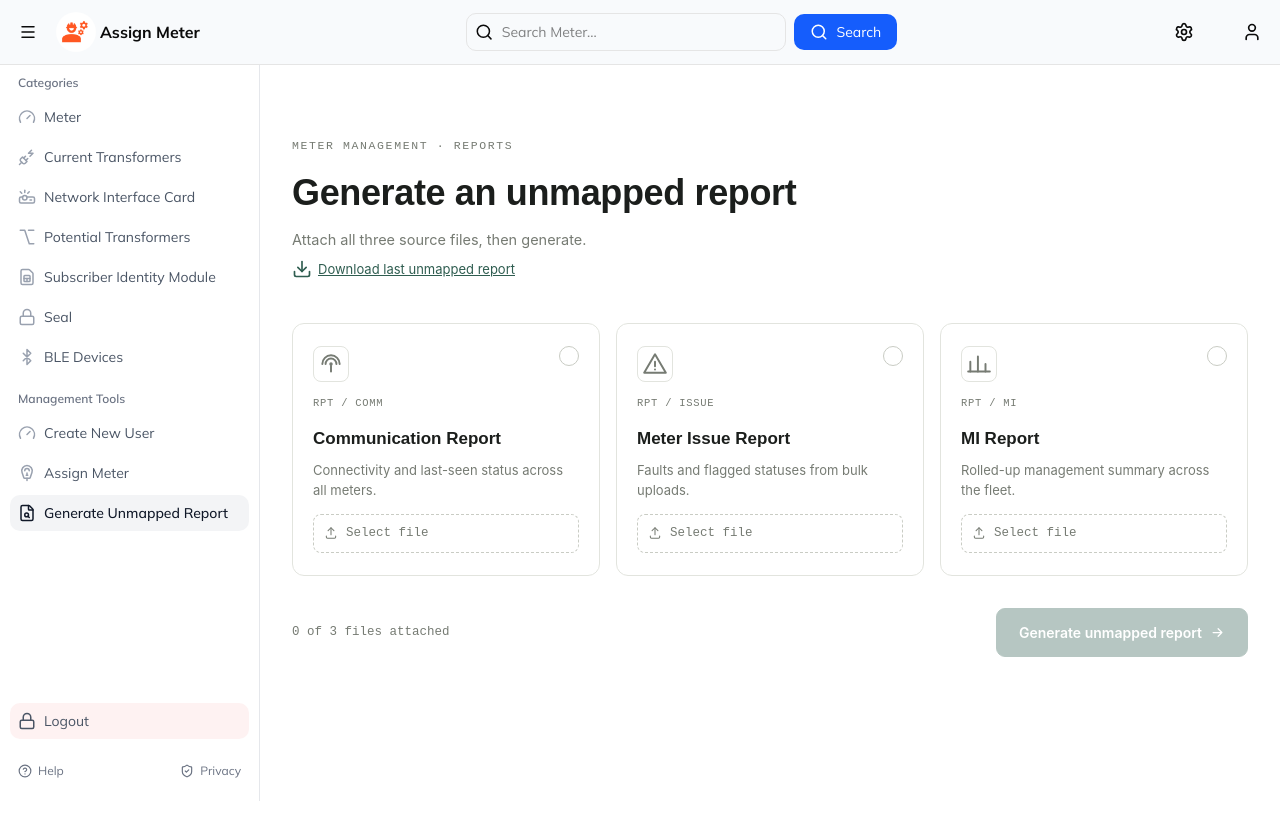
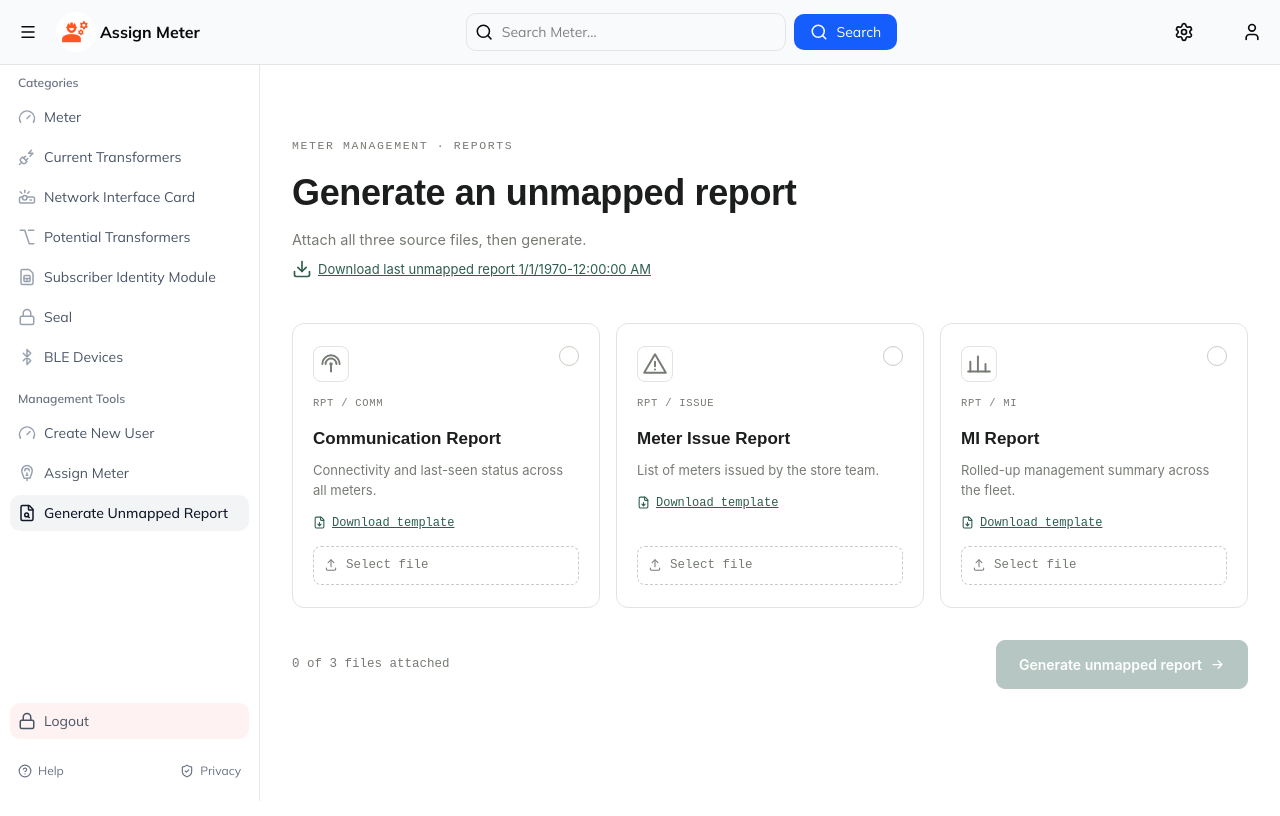
Before and after one commit to Codewithajoydas/Assign-Meter-Web, a Next.js app: page /generate-unmapped-report in a window 1280 px wide. Shown: the top 816 px of the page. Built offline with nearby package versions, Linux system fonts and the light colour scheme; no server answers.

Commit message:
feat: add report download metadata and templates

```diff
--- a/app/(app)/generate-unmapped-report/page.jsx
+++ b/app/(app)/generate-unmapped-report/page.jsx
@@ -1,27 +1,61 @@
 "use client";
 
-import { Download } from "lucide-react";
-import { useState } from "react";
+import { Download, FileDown } from "lucide-react";
+import { useCallback, useEffect, useState } from "react";
 
 const REPORT_META = {
   comm: {
     tag: "RPT / COMM",
     title: "Communication Report",
     desc: "Connectivity and last-seen status across all meters.",
+    templateUrl: "/unmapped_template/comm-template.csv",
   },
   issue: {
     tag: "RPT / ISSUE",
     title: "Meter Issue Report",
-    desc: "Faults and flagged statuses from bulk uploads.",
+    desc: "List of meters issued by the store team.",
+    templateUrl: "/unmapped_template/issue-template.csv",
   },
   mi: {
     tag: "RPT / MI",
     title: "MI Report",
     desc: "Rolled-up management summary across the fleet.",
+    templateUrl: "/unmapped_template/mi-template.csv",
   },
 };
 
 export default function GenerateUnmappedReportPage() {
+  const [lastGenerated, setLastGenerated] = useState(null);
+  const downloadReport = async () => {
+    try {
+      const response = await fetch(
+        `https://assign-meter-backend.onrender.com/api/last-unmapped-report`,
+      );
+
+      if (!response.ok) {
+        const error = await response.json();
+        throw new Error(error.error || "Failed to download report");
+      }
+
+      // Get file
+      const blob = await response.blob();
+
+      // Download file
+      const url = window.URL.createObjectURL(blob);
+
+      const link = document.createElement("a");
+      link.href = url;
+      link.download = "unmapped-report.csv";
+
+      document.body.appendChild(link);
+      link.click();
+      link.remove();
+
+      window.URL.revokeObjectURL(url);
+    } catch (error) {
+      console.error(error);
+    }
+  };
   // Holds the three selected files, keyed by report type
   const [files, setFiles] = useState({
     comm: null,
@@ -41,7 +75,8 @@ export default function GenerateUnmappedReportPage() {
   };
 
   // Send all three files to the backend and trigger a CSV download
-  const generateReport = async () => {
+  const generateReport = useCallback(() => {
+    async () => {
       if (!allFilesReady) return;
 
       setIsGenerating(true);
@@ -77,6 +112,22 @@ export default function GenerateUnmappedReportPage() {
         setIsGenerating(false);
       }
     };
+  }, [allFilesReady, files.comm, files.issue, files.mi]);
+
+  const get_last_generation_date = async () => {
+    try {
+      const response = await fetch(
+        `https://assign-meter-backend.onrender.com/api/last-unmapped-report/last-modified`,
+      );
+      const data = await response.json();
+      setLastGenerated(data.lastModified);
+    } catch (error) {
+      console.error(error);
+    }
+  };
+  useEffect(() => {
+    get_last_generation_date();
+  }, []);
 
   return (
     <div style={styles.body}>
@@ -86,9 +137,12 @@ export default function GenerateUnmappedReportPage() {
         <p style={styles.headParagraph}>
           Attach all three source files, then generate.
         </p>
-        <a href="https://assign-meter-backend.onrender.com/api/last-unmapped-report" style={styles.lastReportLink}>
-          <Download size={20} />Download last unmapped report
-        </a>
+        <button onClick={downloadReport} style={styles.lastReportLink}>
+          <Download size={20} />
+          Download last unmapped report{" "}
+          {new Date(lastGenerated).toLocaleDateString()}-
+          {new Date(lastGenerated).toLocaleTimeString() ?? "Note Generated Yet"}
+        </button>
       </div>
 
       <div style={styles.board}>
@@ -112,7 +166,9 @@ export default function GenerateUnmappedReportPage() {
         <button
           style={{
             ...styles.generateBtn,
-            ...(allFilesReady && !isGenerating ? {} : styles.generateBtnDisabled),
+            ...(allFilesReady && !isGenerating
+              ? {}
+              : styles.generateBtnDisabled),
           }}
           disabled={!allFilesReady || isGenerating}
           onClick={generateReport}
@@ -125,7 +181,7 @@ export default function GenerateUnmappedReportPage() {
   );
 }
 
-// Single report card: icon, check-mark, description, and file picker
+// Single report card: icon, check-mark, description, template link, and file picker
 function ReportCard({ type, file, onFileChange }) {
   const meta = REPORT_META[type];
   const filled = Boolean(file);
@@ -160,6 +216,11 @@ function ReportCard({ type, file, onFileChange }) {
       <h2 style={styles.cardTitle}>{meta.title}</h2>
       <p style={styles.cardDesc}>{meta.desc}</p>
 
+      <a href={meta.templateUrl} download style={styles.templateLink}>
+        <FileDown size={13} />
+        Download template
+      </a>
+
       <label
         style={{
           ...styles.fileSelect,
@@ -189,7 +250,14 @@ function ReportCard({ type, file, onFileChange }) {
 function CardIcon({ type }) {
   if (type === "comm") {
     return (
-      <svg viewBox="0 0 24 24" fill="none" stroke="currentColor" strokeWidth="1.8" strokeLinecap="round" strokeLinejoin="round">
+      <svg
+        viewBox="0 0 24 24"
+        fill="none"
+        stroke="currentColor"
+        strokeWidth="1.8"
+        strokeLinecap="round"
+        strokeLinejoin="round"
+      >
         <path d="M4 12a8 8 0 0 1 16 0" />
         <path d="M7 12a5 5 0 0 1 10 0" />
         <circle cx="12" cy="12" r="1.6" fill="currentColor" stroke="none" />
@@ -199,7 +267,14 @@ function CardIcon({ type }) {
   }
   if (type === "issue") {
     return (
-      <svg viewBox="0 0 24 24" fill="none" stroke="currentColor" strokeWidth="1.8" strokeLinecap="round" strokeLinejoin="round">
+      <svg
+        viewBox="0 0 24 24"
+        fill="none"
+        stroke="currentColor"
+        strokeWidth="1.8"
+        strokeLinecap="round"
+        strokeLinejoin="round"
+      >
         <path d="M12 3 2 20h20L12 3Z" />
         <path d="M12 10v4" />
         <circle cx="12" cy="17" r="0.9" fill="currentColor" stroke="none" />
@@ -207,7 +282,14 @@ function CardIcon({ type }) {
     );
   }
   return (
-    <svg viewBox="0 0 24 24" fill="none" stroke="currentColor" strokeWidth="1.8" strokeLinecap="round" strokeLinejoin="round">
+    <svg
+      viewBox="0 0 24 24"
+      fill="none"
+      stroke="currentColor"
+      strokeWidth="1.8"
+      strokeLinecap="round"
+      strokeLinejoin="round"
+    >
       <path d="M4 19V10M11 19V5M18 19v-7" />
       <path d="M2 19h20" />
     </svg>
@@ -216,7 +298,14 @@ function CardIcon({ type }) {
 
 function CheckIcon() {
   return (
-    <svg viewBox="0 0 24 24" fill="none" stroke="currentColor" strokeWidth="2.4" strokeLinecap="round" strokeLinejoin="round">
+    <svg
+      viewBox="0 0 24 24"
+      fill="none"
+      stroke="currentColor"
+      strokeWidth="2.4"
+      strokeLinecap="round"
+      strokeLinejoin="round"
+    >
       <path d="M5 12l5 5L19 7" />
     </svg>
   );
@@ -224,7 +313,16 @@ function CheckIcon() {
 
 function UploadIcon() {
   return (
-    <svg viewBox="0 0 24 24" fill="none" stroke="currentColor" strokeWidth="1.8" strokeLinecap="round" strokeLinejoin="round" width={14} height={14}>
+    <svg
+      viewBox="0 0 24 24"
+      fill="none"
+      stroke="currentColor"
+      strokeWidth="1.8"
+      strokeLinecap="round"
+      strokeLinejoin="round"
+      width={14}
+      height={14}
+    >
       <path d="M12 3v12" />
       <path d="M7 8l5-5 5 5" />
       <path d="M4 17v2a2 2 0 0 0 2 2h12a2 2 0 0 0 2-2v-2" />
@@ -234,7 +332,16 @@ function UploadIcon() {
 
 function ArrowIcon() {
   return (
-    <svg viewBox="0 0 24 24" fill="none" stroke="currentColor" strokeWidth="2" strokeLinecap="round" strokeLinejoin="round" width={15} height={15}>
+    <svg
+      viewBox="0 0 24 24"
+      fill="none"
+      stroke="currentColor"
+      strokeWidth="2"
+      strokeLinecap="round"
+      strokeLinejoin="round"
+      width={15}
+      height={15}
+    >
       <path d="M5 12h14M13 6l6 6-6 6" />
     </svg>
   );
@@ -256,7 +363,7 @@ const styles = {
     textTransform: "uppercase",
     color: "#767b73",
   },
-  lastReportLink:{
+  lastReportLink: {
     display: "flex",
     alignItems: "center",
     gap: 6,
@@ -264,6 +371,7 @@ const styles = {
     fontSize: 13,
     color: "#2f5d50",
     textDecoration: "underline",
+    cursor:"pointer"
   },
   h1: {
     fontFamily: "'Space Grotesk', sans-serif",
@@ -357,6 +465,16 @@ const styles = {
     lineHeight: 1.55,
     color: "#767b73",
   },
+  templateLink: {
+    display: "inline-flex",
+    alignItems: "center",
+    gap: 6,
+    fontSize: 12,
+    fontFamily: "'IBM Plex Mono', monospace",
+    color: "#2f5d50",
+    textDecoration: "underline",
+    width: "fit-content",
+  },
   fileSelect: {
     marginTop: "auto",
     display: "flex",
```
Also changed, not shown: public/unmapped_template/comm-template.csv (added), public/unmapped_template/issue-template.csv (added), public/unmapped_template/mi-template.csv (added). Lines whose indentation alone changed are shown as unchanged.
